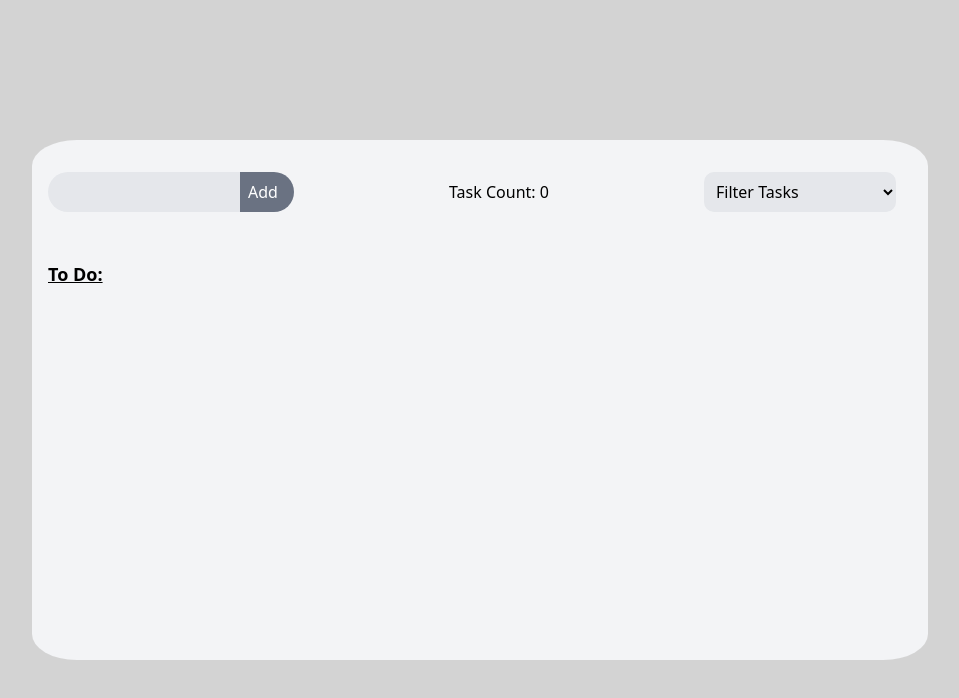
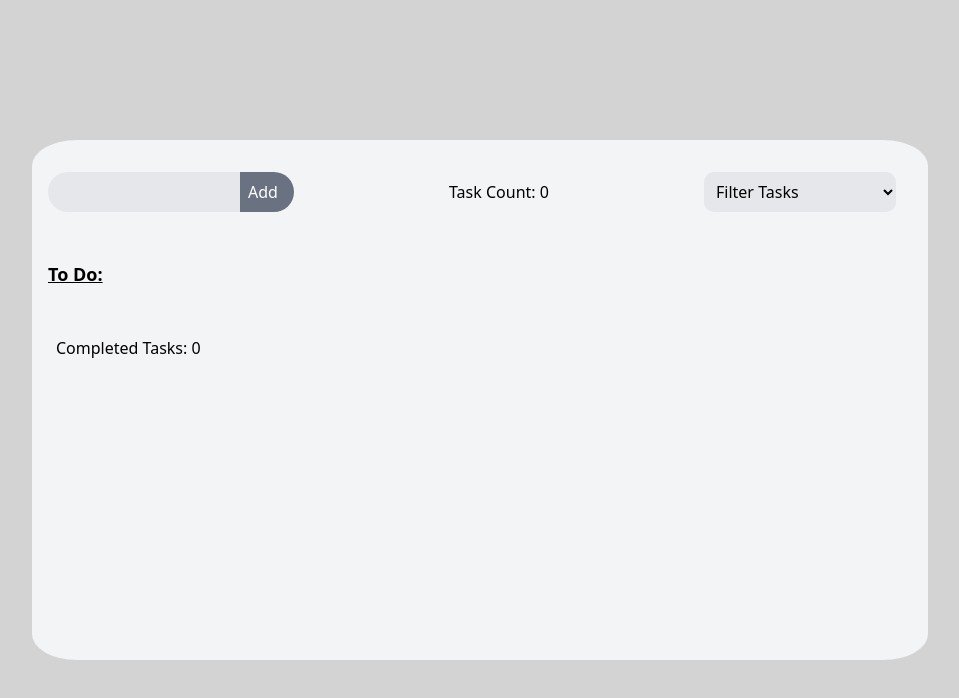
Before and after one commit to DerekBelloni/vanilla-reactivity-app, a website built with Vite: page index.html in a window 1280 px wide. Shown: the whole page, without its empty margins (160-1119 px from the left). Built offline with nearby package versions, Linux system fonts and the light colour scheme.

Commit message:
refactored where I am registering activeSum comptued

```diff
--- a/index.html
+++ b/index.html
@@ -40,7 +40,7 @@
         </div>
         <div id="tasks" class="block ml-6 my-6 space-y-2">
         </div>
-        <div id="sum" class="ml-6"></div>
+        <div id="activeSum" class="ml-6"></div>
       </div>
     </div>
     <script type="module" src="/src/main.js"></script>
--- a/src/main.js
+++ b/src/main.js
@@ -16,7 +16,7 @@ let activeSum = new Computed(() => {
     state.forEach((task) => {
         if (task.complete) {
             sum++;
-        }
+        } else if (!task.complete && sum > 0) sum--;
     });
     return sum;
 })
@@ -43,6 +43,9 @@ function renderTasks() {
         const currentDiv = document.getElementById('tasks');
         currentDiv.appendChild(newDiv);
     });
+
+    const activeSumDiv = document.getElementById('activeSum');
+    activeSumDiv.textContent = `Completed Tasks: ${activeSum.value}`;
 }
 
 function createCheckBoxElmt() {
@@ -50,6 +53,7 @@ function createCheckBoxElmt() {
     checkboxElmt.type = "checkbox";
     return checkboxElmt;
 }
+
 
 function createDeleteElmt() {
     const anchorElmt = document.createElement("a");
@@ -73,14 +77,15 @@ function createTaskDiv(task, checkboxElmt, deleteElmt, index) {
 }
 
 function completeTask(event) {
-    activeSum.value;
     if (event.target.type === 'checkbox') {
         const taskID = event.target.parentElement.dataset.id;
         if (taskID !== null) {
+            console.log('inside complete task');
             const completedTask = state[taskID - 1];
             completedTask.complete = !completedTask.complete;
         }
     }
+    activeSum.value;
 }
 
 function createTask() {
```
